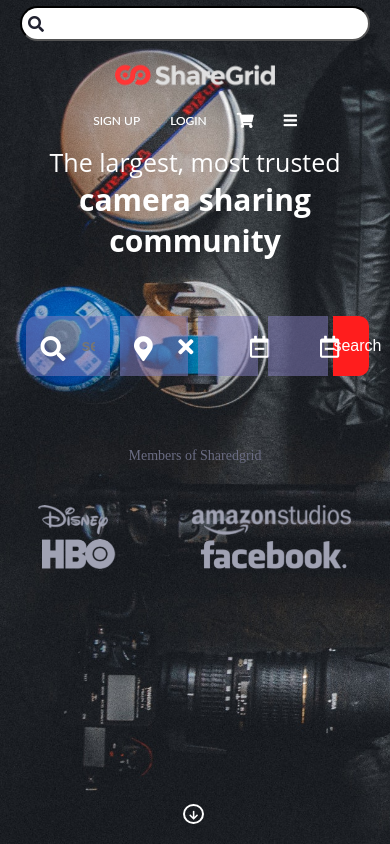
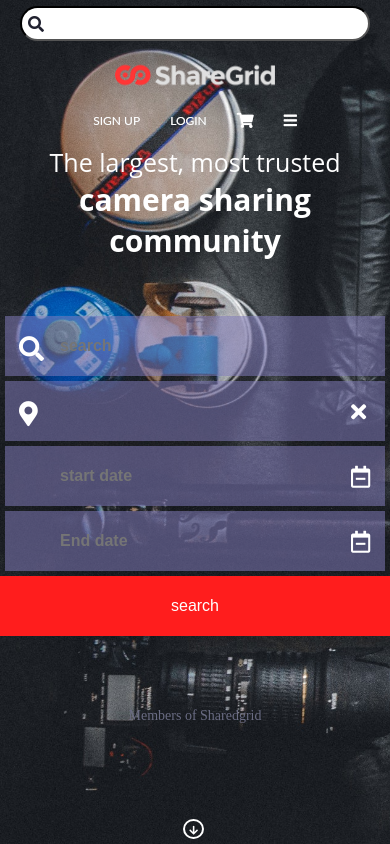
Before and after one commit to hamzaussaid9/rental-website, a React (Create React App) app: page / in a window 390 px wide. Shown: the top 844 px of the page. Built offline with nearby package versions, Linux system fonts and the light colour scheme; some icons are missing.

Commit message:
made it Responisve

```diff
--- a/src/footer/footer.css
+++ b/src/footer/footer.css
@@ -17,6 +17,9 @@
 	max-width: 1170px;
 	margin: 0 auto;
 }*/
+body{
+    overflow-x: hidden;
+}
 .footer {
     float: left;
     width: 100%;
@@ -36,6 +39,7 @@
     margin: 0px -15px;
     border-top: 1px solid #aeadad4f;
     padding-top: 72px;
+    padding-left: 15px;
 }
 
 .get-in-touch {
@@ -230,9 +234,11 @@
     color: #535353;
     font-size: 20px;
     padding: 0px 7px;
+    padding-right: 15px;
 }
 
 .section_two small {
+    padding-left: 15px;
     float: left;
     color: #767676;
     font-family: 'Montserrat', sans-serif;
@@ -244,7 +250,53 @@
 @media (min-width: 768px) and (max-width: 1024px) {}
 
 /*mobile rotation*/
-@media (max-width: 767px) {}
+@media (max-width: 825px) {
+    .footer .section1 {
+        padding-bottom: 20px;
+    }
+    .footer .main{
+        flex-flow: column;
+        padding-left: 15px;
+        text-align: center;
+    }
+    .address ul li a{
+        text-align: left;
+    }
+    .address, .get-in-touch,.support,.services {
+        width: 100%;
+    }
+
+    .section_two :hover{
+        color: white;
+        transition: 0.5s ease;
+    }
+    .section_two .social_icon {
+        margin-right: 15px;
+    }
+}
 
 /*mobile*/
-@media (max-width: 540px) {}
+@media (max-width: 540px) {
+    .section_two img {
+        display: none;
+    }
+    .section_two .social_icon{
+        width: 100%;
+        padding: 0px;
+        margin: 10px 0px;
+        text-align: center;
+    }
+    .section_two .social_icon i:hover{
+        color: white;
+        transition: 0.5s ease;
+    }
+    .section_two small{
+        width: 100%;
+        text-align: center;
+        margin-left: -8px;
+    }
+    .section_two {
+        padding: 15px 0px;
+    }
+
+}
--- a/src/header/banner.js
+++ b/src/header/banner.js
@@ -15,8 +15,12 @@
 
           <form>
             <div class="search-icon">
-            <input type="search" placeholder="search"></input><i class="fas fa-search"></i></div>
-            <div class="search-icon address"><input class="location" type="text"></input><i class="fas fa-map-marker-alt"></i><i class="fas fa-times" id="cancle"></i></div>
+                <input type="search" placeholder="search"></input><i class="fas fa-search">
+
+                </i></div>
+              <div class="search-icon address">
+                <input class="location" type="text" />
+                <i class="fas fa-map-marker-alt"></i><i class="fas fa-times" id="cancle"></i></div>
             <div class="search-icon low_width"><input class="location" type="text" placeholder="start date" onfocus="(this.type='date')"  onblur="(this.type='text')"/><i class="far fa-calendar-minus" id="cancle"></i></div><div class="search-icon low_width"><input class="location" type="text" placeholder="End date" onfocus="(this.type='date')"  onblur="(this.type='text')"/><i class="far fa-calendar-minus" id="cancle"></i></div><button type="submit">search</button>
 
           </form>
--- a/src/header/header.css
+++ b/src/header/header.css
@@ -51,3 +51,28 @@
   transform: scale(1.9);
   transition: all 0.5s ease;
 }
+@media (max-width: 767px) {
+  .banner form{
+    flex-flow: column;
+  }
+  .banner form input{
+    border-radius: 0px;
+  }
+  .banner form .search-icon{
+    width: 100%;
+    margin-bottom: 5px;
+  }
+  .banner form .search-icon #cancle{
+    left: 90%;
+  }
+  .banner .members .member-list ul{
+    display: none;
+  }
+  .banner form button{
+    width: 100%;
+    border-radius: 0px;
+  }
+  .mainBanner .bottom-arrow{
+    bottom: 5px;
+  }
+}
--- a/src/index.css
+++ b/src/index.css
@@ -18,7 +18,7 @@
   margin: 0px;
 }
 .container {
-  max-width: 1170px;
+  max-width: 100%;
   margin: 0px auto;
 }
 .mainBanner {
@@ -399,6 +399,7 @@
   float: left;
   width: 100%;
   padding-top: 25px;
+  padding-left: 5px;
 }
 .our-latest-product .list ul li .main .figcaption h3 {
   float: left;
```
